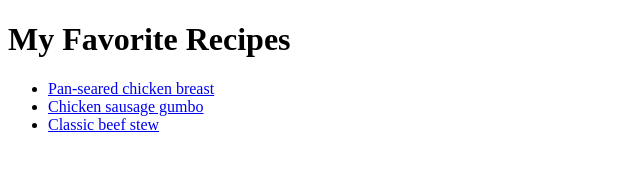
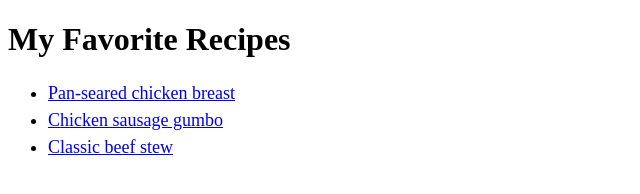
Before and after one commit to savory-bacon/odin-recipes, a plain HTML site: page index.html in a window 1280 px wide. Shown: the whole page, without its empty margins (0-640 px from the left). Drawn offline with Linux system fonts and the light colour scheme.

Commit message:
Add CSS styles to the unordered list

```diff
--- a/index.html
+++ b/index.html
@@ -7,7 +7,7 @@
 </head>
 <body>
     <h1>My Favorite Recipes</h1>
-    <ul>
+    <ul style="font-size: large;line-height: 150%;">
         <li><a href="https://thealmondeater.com/pan-seared-chicken-breast/">Pan-seared chicken breast</a></li>
         <li><a href="https://www.jessicagavin.com/chicken-andouille-sausage-gumbo/">Chicken sausage gumbo</a></li>
         <li><a href="https://www.jessicagavin.com/classic-beef-stew/">Classic beef stew</a></li>
```
